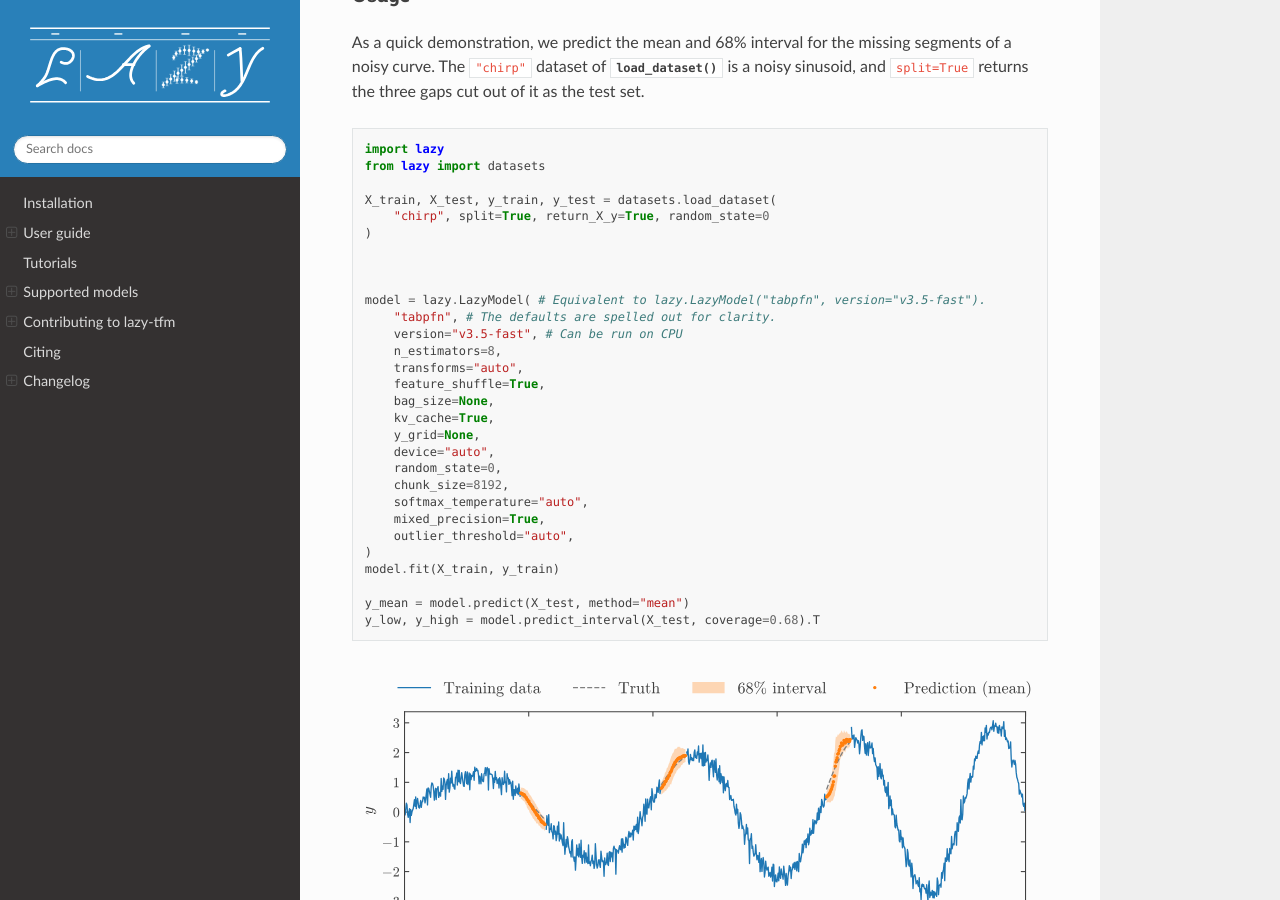
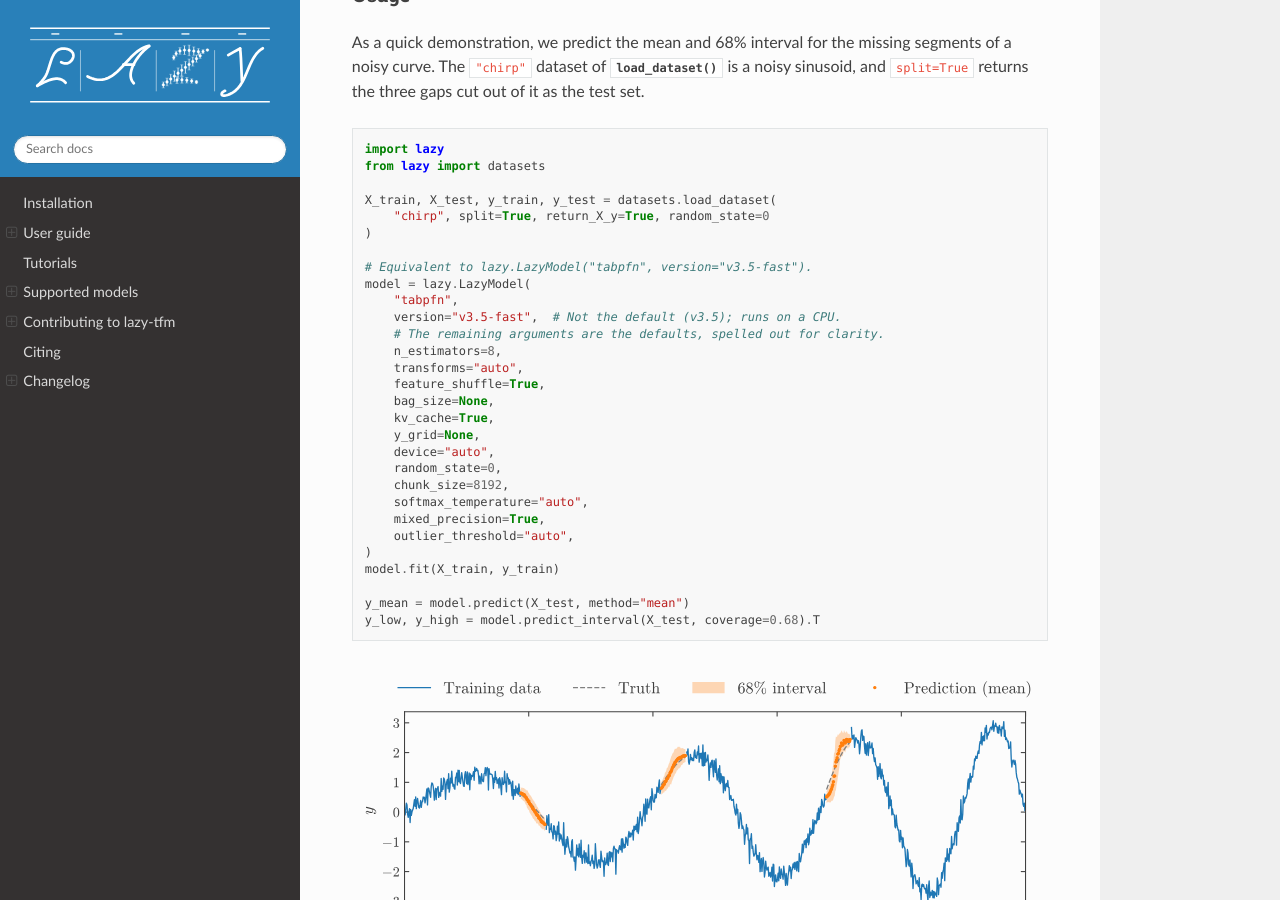
Before and after one commit to biprateep/lazy-tfm, a Sphinx documentation site: the page built from docs/index.md, in a window 1280 px wide and 900 px high, scrolled down 770 px. Built offline with Sphinx 7.4.7 and the Read the Docs theme 3.1.0, drawn with Linux system fonts in a browser that asks for light colours; pages that are not in the unit, such as notebooks, are missing from menus.

Commit message:
Say which quick-start argument is not a default
The landing quick start called all 14 of its arguments the defaults,
but its version, v3.5-fast, is not: the default is v3.5. The comment
now marks the version as the one change and the rest as the defaults.

Closes #99.

Co-Authored-By: Claude Opus 5.5 <noreply@anthropic.com>
Claude-Session: https://claude.ai/code/session_01JkqiRk7T18G6RWangKXyJ7

```diff
--- a/docs/index.md
+++ b/docs/index.md
@@ -37,11 +37,11 @@ X_train, X_test, y_train, y_test = datasets.load_dataset(
     "chirp", split=True, return_X_y=True, random_state=0
 )
 
-
-
-model = lazy.LazyModel( # Equivalent to lazy.LazyModel("tabpfn", version="v3.5-fast").
-    "tabpfn", # The defaults are spelled out for clarity.
-    version="v3.5-fast", # Can be run on CPU
+# Equivalent to lazy.LazyModel("tabpfn", version="v3.5-fast").
+model = lazy.LazyModel(
+    "tabpfn",
+    version="v3.5-fast",  # Not the default (v3.5); runs on a CPU.
+    # The remaining arguments are the defaults, spelled out for clarity.
     n_estimators=8,
     transforms="auto",
     feature_shuffle=True,
```
